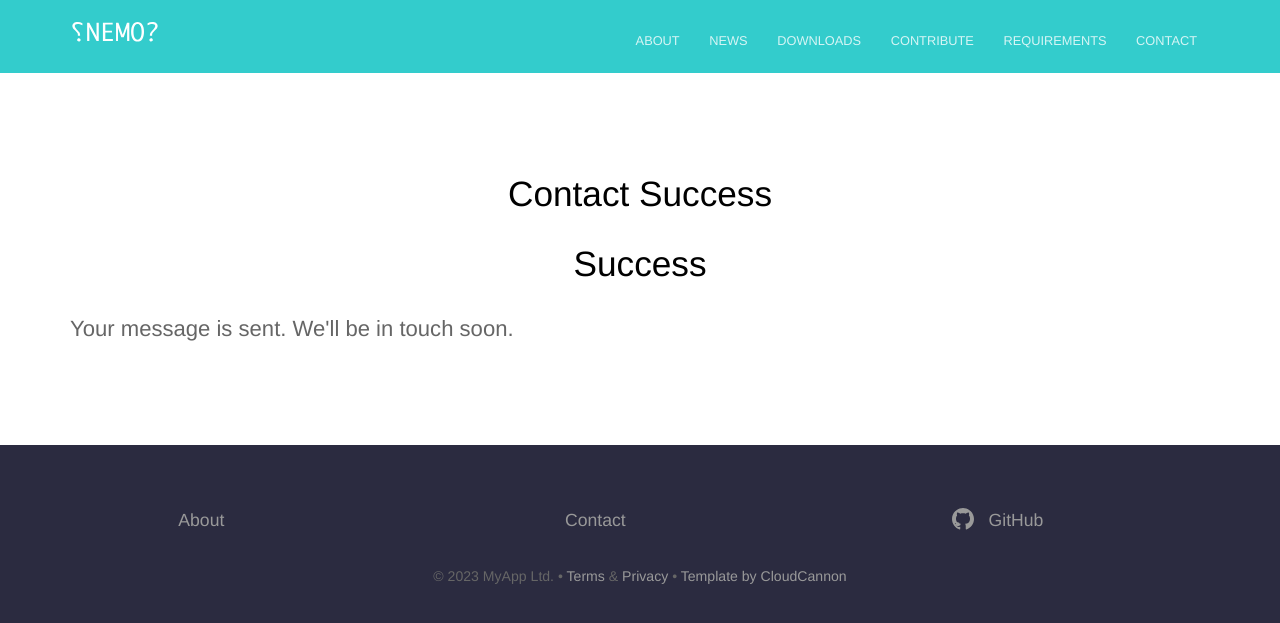
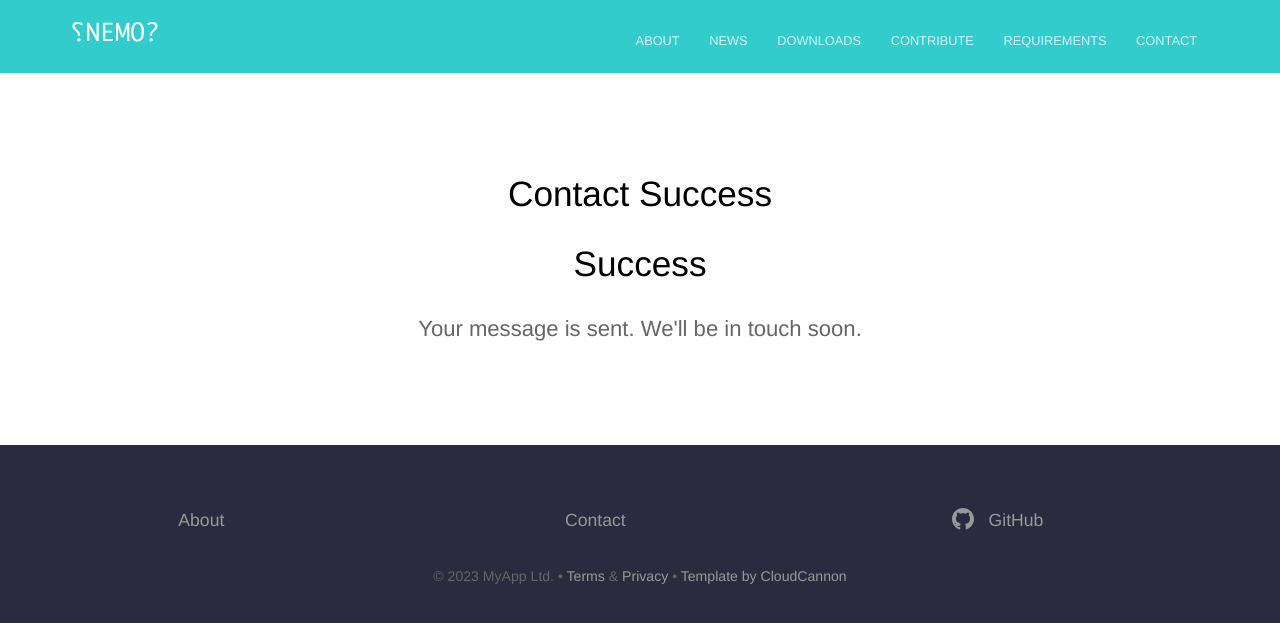
Before and after one commit to TheNEMOproject/TheNEMOproject.github.io, a Jekyll site: the page built from contact-success.html, in a window 1280 px wide. Shown: the top 623 px of the page. Built offline with Jekyll 4.4.1, drawn with Linux system fonts in a browser that asks for light colours.

Commit message:
Update layout.scss

```diff
--- a/_sass/layout.scss
+++ b/_sass/layout.scss
@@ -82,6 +82,11 @@ section + section {
 }
 
 .subtext {
+	margin-top: 10px;
+	text-align: center;
+}
+
+.subtext_justified {
 	margin-top: 10px;
 	text-align: justify;
 }
```
